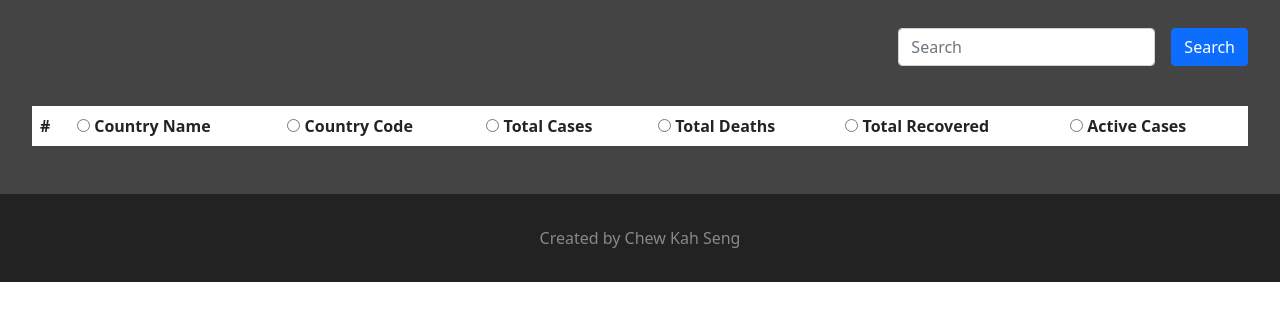
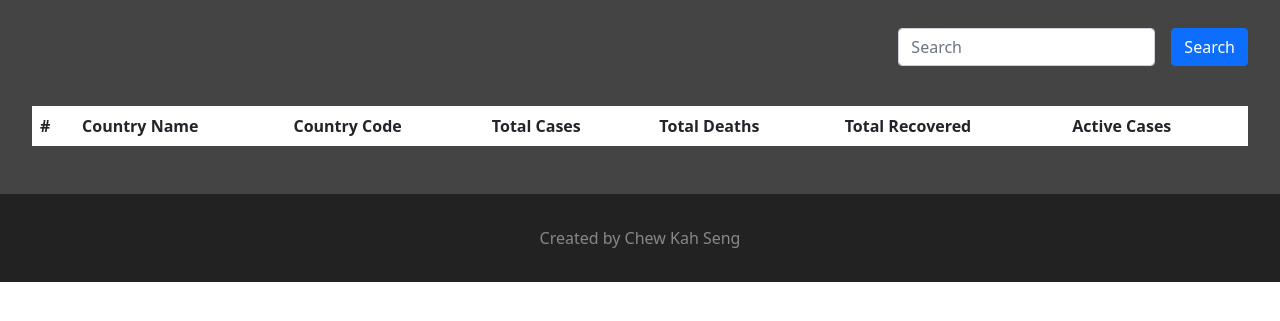
Before and after one commit to kahseng-dev/covid19-tracker, a plain HTML site: page html/datatable.html in a window 1280 px wide. Shown: the part 81-402 px from the top of the page. Drawn offline with nearby package versions, Linux system fonts and the light colour scheme; no server answers.

Commit message:
adjust header styling

```diff
--- a/css/datatable-style.css
+++ b/css/datatable-style.css
@@ -37,7 +37,12 @@ form {
     border-style: none;
 }
 
+.headerButtons {
+    display: none;
+}
+
 .btn-block {
+    cursor: pointer;
     padding: 0;
     text-align: left;
     border-style: none;
--- a/html/datatable.html
+++ b/html/datatable.html
@@ -39,37 +39,37 @@
           <tr>
             <th>#</th>
             <th>
-              <input type="radio" id="countryButton" name="header" class="header">
+              <input type="radio" id="countryButton" name="header" class="headerButtons">
               <label class="btn-block" for="countryButton">
                 Country Name
               </label>
             </th>
             <th>
-              <input type="radio" id="countryCodeButton" name="header" class="header">
+              <input type="radio" id="countryCodeButton" name="header" class="headerButtons">
               <label class="btn-block" for="countryCodeButton">
                 Country Code
               </label>
             </th>
             <th>
-              <input type="radio" id="totalCaseButton" name="header" class="header">
+              <input type="radio" id="totalCaseButton" name="header" class="headerButtons">
               <label class="btn-block" for="totalCaseButton">
                 Total Cases
               </label>
             </th>
             <th>
-              <input type="radio" id="totalDeathsButton" name="header" class="header">
+              <input type="radio" id="totalDeathsButton" name="header" class="headerButtons">
               <label class="btn-block" for="totalDeathsButton">
                 Total Deaths
               </label>
             </th>
             <th>
-              <input type="radio" id="totalRecoveredButton" name="header" class="header">
+              <input type="radio" id="totalRecoveredButton" name="header" class="headerButtons">
               <label class="btn-block" for="totalRecoveredButton">
                 Total Recovered
               </label>
             </th>
             <th>
-              <input type="radio" id="activeCaseButton" name="header" class="tab">
+              <input type="radio" id="activeCaseButton" name="header" class="headerButtons">
               <label class="btn-block" for="activeCaseButton">
                 Active Cases
               </label>
```
